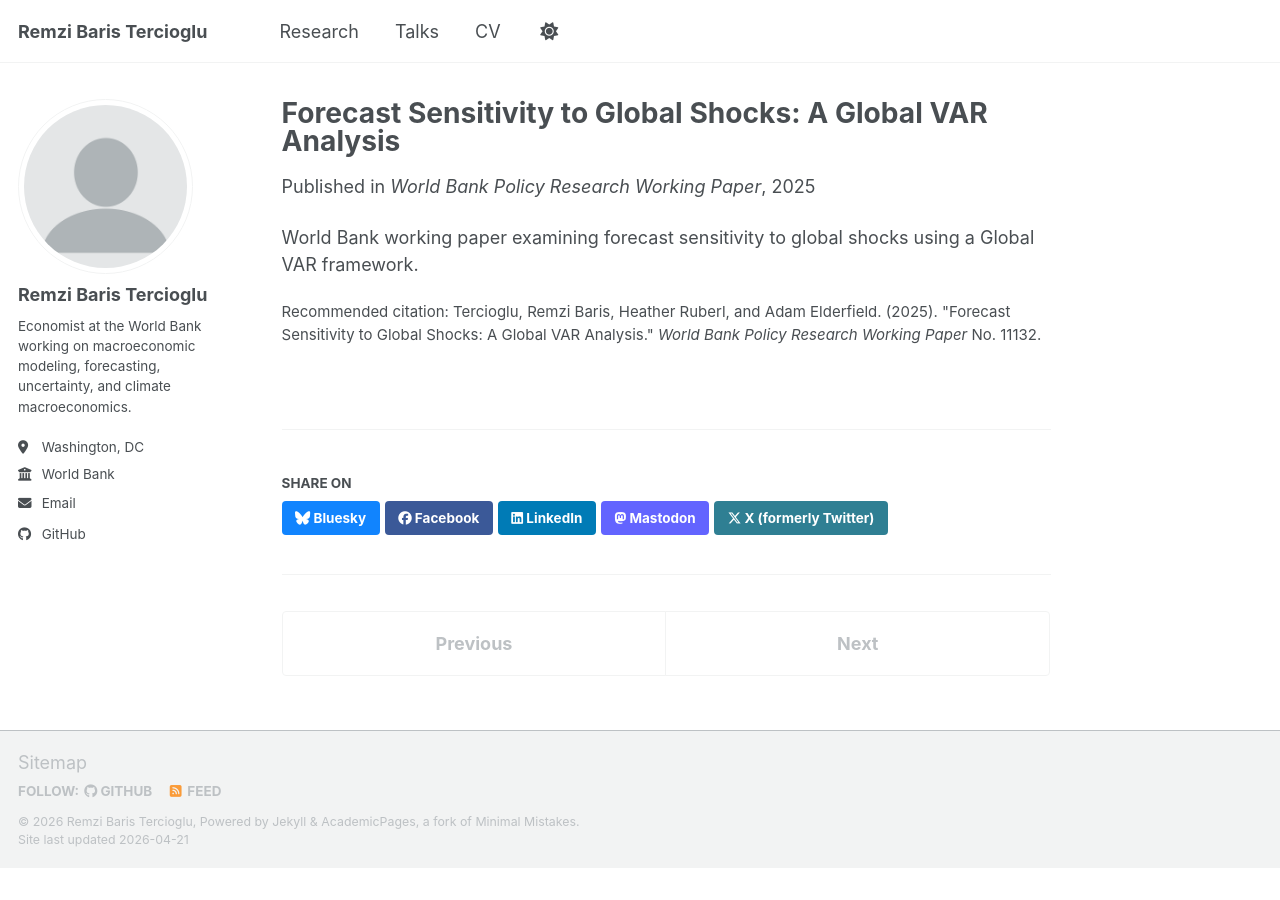
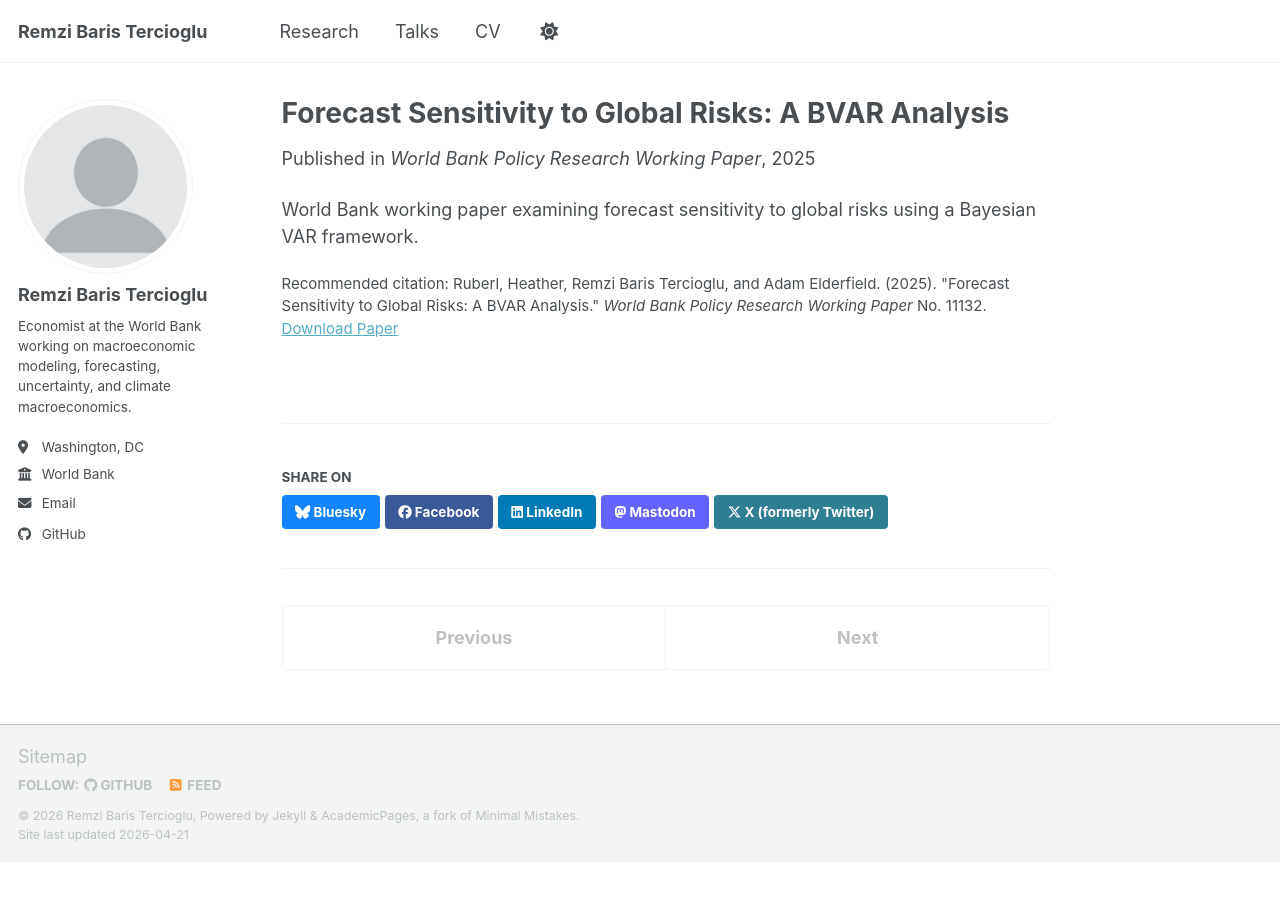
Before and after one commit to baristercioglu/baristercioglu.github.io, a Jekyll site: the page built from _publications/2025-01-03-forecast-sensitivity-global-shocks.md, in a window 1280 px wide. Built offline with Jekyll 4.4.1, drawn with Linux system fonts in a browser that asks for light colours; a script bundle is joined from its source files by our own code; library files that are not in the unit come from our copies.

Commit message:
additions to research

```diff
--- a/_publications/2025-01-03-forecast-sensitivity-global-shocks.md
+++ b/_publications/2025-01-03-forecast-sensitivity-global-shocks.md
@@ -1,12 +1,13 @@
 ---
-title: "Forecast Sensitivity to Global Shocks: A Global VAR Analysis"
+title: "Forecast Sensitivity to Global Risks: A BVAR Analysis"
 collection: publications
 category: workingpapers
 permalink: /publication/2025-01-03-forecast-sensitivity-global-shocks
 excerpt: "With Heather Ruberl and Adam Elderfield. World Bank Policy Research Working Paper No. 11132."
 date: 2025-01-03
 venue: "World Bank Policy Research Working Paper"
-citation: "Tercioglu, Remzi Baris, Heather Ruberl, and Adam Elderfield. (2025). &quot;Forecast Sensitivity to Global Shocks: A Global VAR Analysis.&quot; <i>World Bank Policy Research Working Paper</i> No. 11132."
+citation: "Ruberl, Heather, Remzi Baris Tercioglu, and Adam Elderfield. (2025). &quot;Forecast Sensitivity to Global Risks: A BVAR Analysis.&quot; <i>World Bank Policy Research Working Paper</i> No. 11132."
+paperurl: "https://hdl.handle.net/10986/43257"
 ---
 
-World Bank working paper examining forecast sensitivity to global shocks using a Global VAR framework.
+World Bank working paper examining forecast sensitivity to global risks using a Bayesian VAR framework.
```
Also changed, not shown: _data/cv.json (+7 -7 lines), _publications/2021-01-01-rethinking-growth-and-inequality.md (+1 -0 lines), _publications/2022-01-01-sectoral-output-gap.md (added, +13 -0 lines), _publications/2023-01-01-sectoral-output-gap.md (deleted, +0 -12 lines), _publications/2024-01-01-climate-fiscal-policy-mix.md (+1 -0 lines), _publications/2025-01-02-beyond-aggregates.md (+1 -0 lines).
